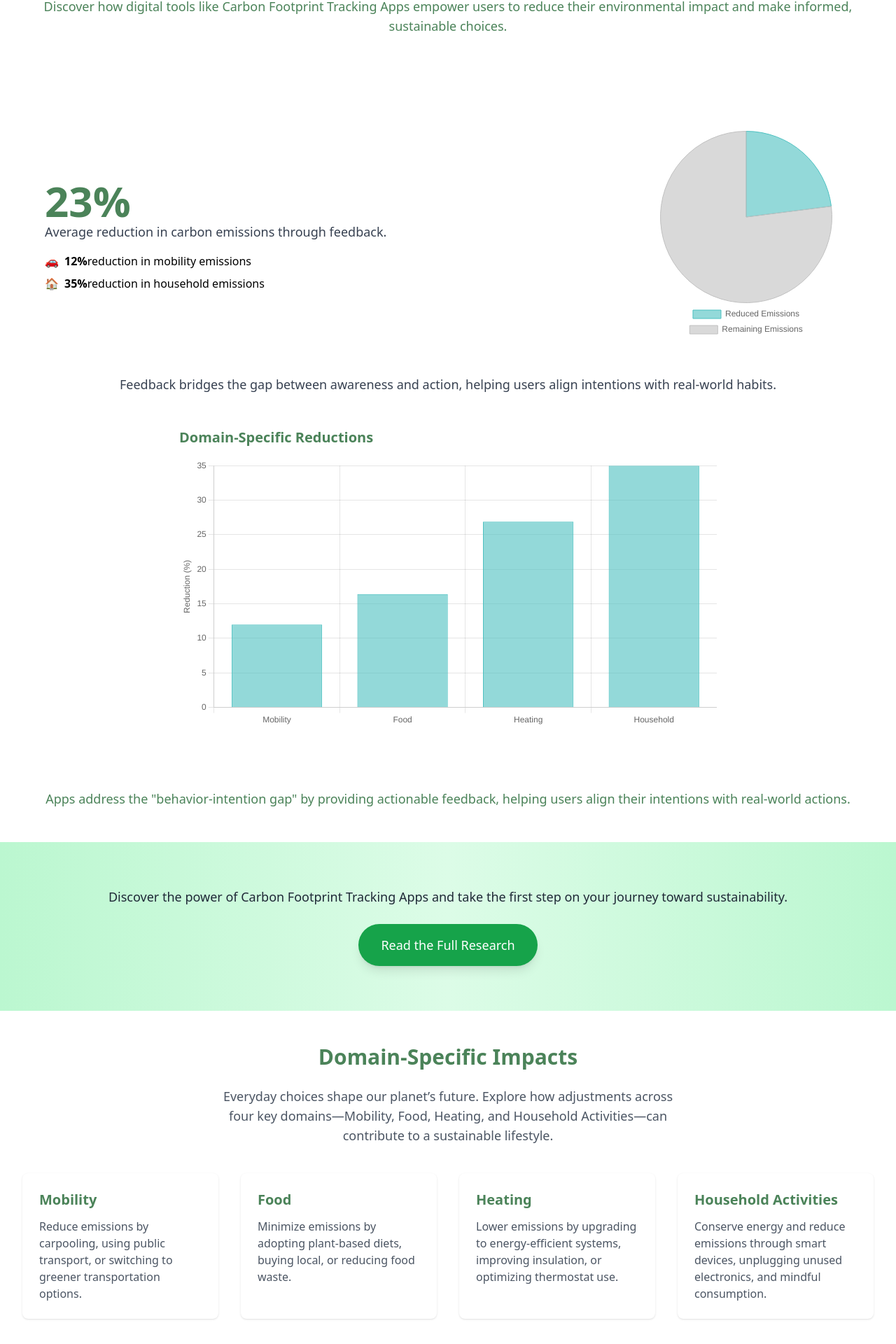
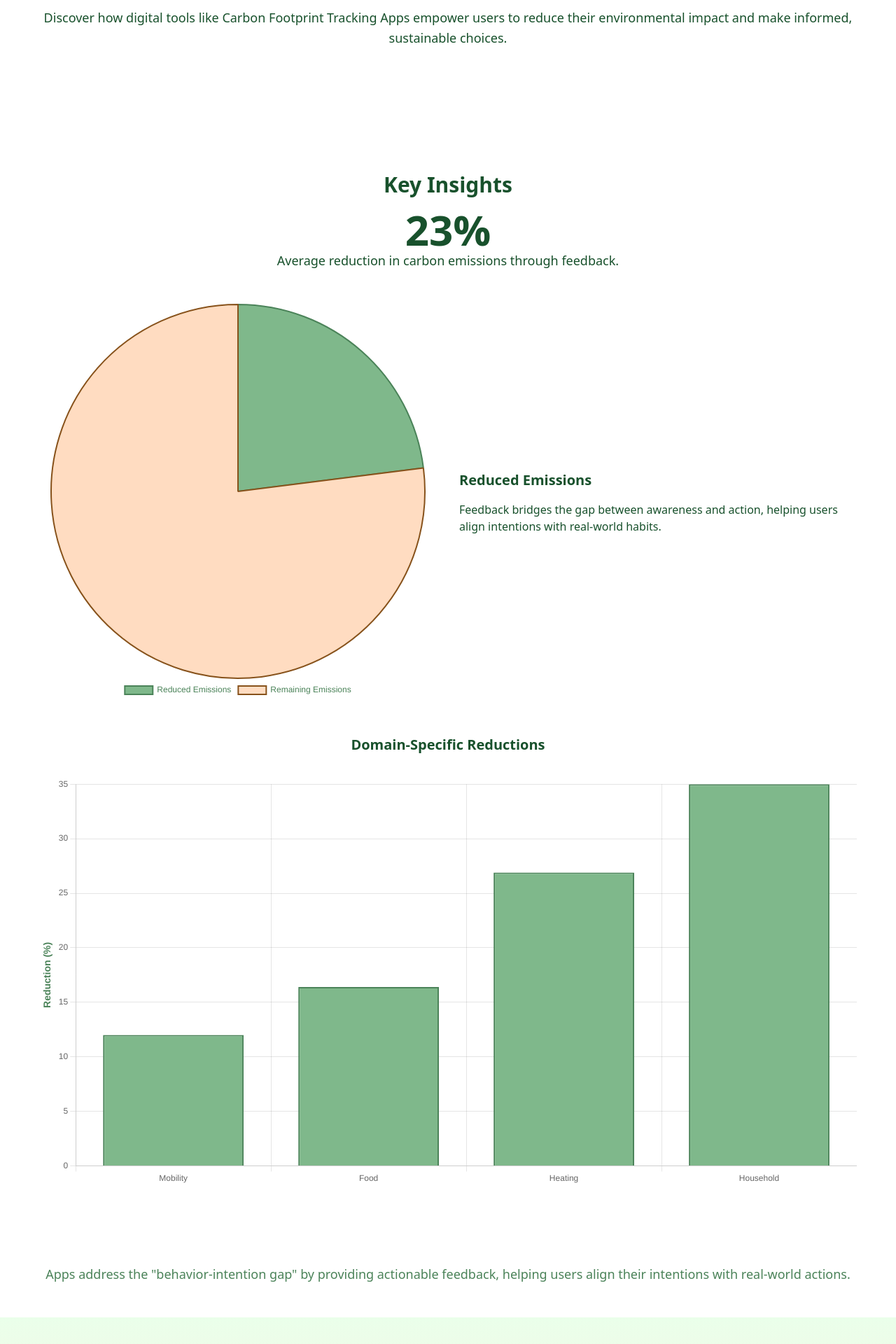
Before and after one commit to Act4Zero/LandingPage-GreenCompass, a Next.js app: page /research in a window 1280 px wide. Shown: the part 245-2165 px from the top of the page at 70% size. Built offline with nearby package versions, Linux system fonts and the light colour scheme.

Commit message:
[Theme] Update research page and its components colors

```diff
--- a/src/components/explainer/ChallengeSection.js
+++ b/src/components/explainer/ChallengeSection.js
@@ -12,7 +12,7 @@ function ChallengeSection() {
   };
 
   return (
-    <section className="py-12 px-6 sm:py-16 lg:py-20 lg:px-8 bg-gradient-to-b from-lightBg to-green-lightest text-green-darkest relative">
+    <section className="py-12 px-6 sm:py-16 lg:py-20 lg:px-8 bg-gradient-to-b text-green-darkest relative">
       <div className="relative max-w-4xl mx-auto text-center">
         {/* Subtitle */}
         <p className="text-green-dark leading-relaxed mb-8">
--- a/src/components/research/DomainImpact.js
+++ b/src/components/research/DomainImpact.js
@@ -7,44 +7,41 @@ function DomainImpact() {
   const getText = () => {
     return t("research.domain", { returnObjects: true }) || {};
   };
-  const domains = getText().domains || [];
+  const domains = getText().domains || {};
 
   return (
-    <div className="white">
-      <section className="py-12 px-4 sm:px-6 lg:px-8 white">
-        <div className="max-w-7xl mx-auto text-center">
-          <h2 className="text-3xl font-extrabold text-green-dark mb-6">{getText().title}</h2>
-          <p className="text-lg text-gray-600 max-w-2xl mx-auto">{getText().subtitle}</p>
-        </div>
+    <section className="py-16 px-6 bg-gradient-to-b from-lightBg to-green-lightest text-green-darkest">
+      <div className="max-w-7xl mx-auto text-center">
+        {/* Section Title */}
+        <h2 className="text-3xl sm:text-4xl font-extrabold mb-6">
+          {getText().title}
+        </h2>
+        {/* Section Subtitle */}
+        <p className="text-lg sm:text-xl text-green-dark max-w-2xl mx-auto mb-10">
+          {getText().subtitle}
+        </p>
+      </div>
 
-        <div className="grid grid-cols-1 sm:grid-cols-2 lg:grid-cols-4 gap-8 mt-10">
-          <div className="bg-white p-6 rounded-lg shadow hover:shadow-lg transition">
-            <h3 className="text-xl font-bold text-green-dark mb-3">
-              {domains.mobility.title}
+      {/* Domain Cards */}
+      <div className="grid grid-cols-1 sm:grid-cols-2 lg:grid-cols-4 gap-8">
+        {Object.keys(domains).map((key, index) => (
+          <div
+            key={index}
+            className="p-6 rounded-lg shadow-lg bg-white hover:bg-green-lightest hover:shadow-xl transform transition-transform duration-300"
+          >
+            {/* Title */}
+            <h3 className="text-xl font-bold text-green-darkest mb-3">
+              {domains[key].title}
             </h3>
-            <p className="text-gray-600">{domains.mobility.description}</p>
+            {/* Description */}
+            <p className="text-green-dark leading-relaxed">
+              {domains[key].description}
+            </p>
           </div>
-
-          <div className="bg-white p-6 rounded-lg shadow hover:shadow-lg transition">
-            <h3 className="text-xl font-bold text-green-dark mb-3">
-              {domains.food.title}
-            </h3>
-            <p className="text-gray-600">{domains.food.description}</p>
-          </div>
-
-          <div className="bg-white p-6 rounded-lg shadow hover:shadow-lg transition">
-            <h3 className="text-xl font-bold text-green-dark mb-3">{domains.heating.title}</h3>
-            <p className="text-gray-600">{domains.heating.description}</p>
-          </div>
-
-          <div className="bg-white p-6 rounded-lg shadow hover:shadow-lg transition">
-            <h3 className="text-xl font-bold text-green-dark mb-3">{domains.household.title}</h3>
-            <p className="text-gray-600">{domains.household.description}</p>
-          </div>
-        </div>
-      </section>
-    </div>
+        ))}
+      </div>
+    </section>
   );
-};
+}
 
 export default DomainImpact;
--- a/src/components/research/InteractiveCharts.js
+++ b/src/components/research/InteractiveCharts.js
@@ -34,11 +34,11 @@ const InteractiveCharts = () => {
     labels: [barText.label2, barText.label3, barText.label4, barText.label5],
     datasets: [
       {
-        label: getText().chart.bar.label1 + "(%)",
+        label: `${barText.label1} (%)`,
         data: [12, 16.4, 26.9, 35],
-        backgroundColor: "rgba(75, 192, 192, 0.6)",
-        borderColor: "rgba(75, 192, 192, 1)",
-        borderWidth: 1,
+        backgroundColor: "#7FB88B", // green.DEFAULT
+        borderColor: "#4B8359", // green.dark
+        borderWidth: 2,
       },
     ],
   };
@@ -48,7 +48,7 @@ const InteractiveCharts = () => {
     plugins: {
       tooltip: {
         callbacks: {
-          label: (context) => `${barText.label1} ${context.raw}%`,
+          label: (context) => `${barText.label1}: ${context.raw}%`,
         },
       },
       legend: {
@@ -61,6 +61,8 @@ const InteractiveCharts = () => {
         title: {
           display: true,
           text: `${barText.label1} (%)`,
+          font: { size: 14, weight: "bold" },
+          color: "#4B8359", // green.dark
         },
       },
     },
@@ -73,12 +75,9 @@ const InteractiveCharts = () => {
     datasets: [
       {
         data: [23, 77],
-        backgroundColor: [
-          "rgba(75, 192, 192, 0.6)",
-          "rgba(192, 192, 192, 0.6)",
-        ],
-        borderColor: ["rgba(75, 192, 192, 1)", "rgba(192, 192, 192, 1)"],
-        borderWidth: 1,
+        backgroundColor: ["#7FB88B", "#FFDCC1"], // green.DEFAULT, accentLight
+        borderColor: ["#4B8359", "#87521B"], // green.dark, brown.DEFAULT
+        borderWidth: 2,
       },
     ],
   };
@@ -93,47 +92,44 @@ const InteractiveCharts = () => {
       },
       legend: {
         position: "bottom",
+        labels: {
+          color: "#4B8359", // green.dark
+        },
       },
     },
   };
 
   const insightsText = getText().insights;
+
   return (
-    <div className="py-10 px-4 sm:px-6 lg:px-8 white">
-      <div className="max-w-7xl mx-auto">
+    <div className="py-16 px-6 bg-gradient-to-b text-green-darkest">
+      <div className="max-w-7xl mx-auto space-y-12">
         {/* Key Findings Section */}
-        <div className="flex flex-col lg:flex-row gap-8 items-center justify-between">
-          <div className="text-center lg:text-left">
-            <div className="text-6xl font-bold text-green-dark">23%</div>
-            <p className="text-lg text-gray-700">{insightsText.label1}</p>
-            <ul className="mt-4 space-y-2">
-              <li className="flex items-center">
-                <span className="mr-2">🚗</span> <strong>12%</strong>{" "}
-                {insightsText.label2}
-              </li>
-              <li className="flex items-center">
-                <span className="mr-2">🏠</span> <strong>35%</strong>{" "}
-                {insightsText.label3}
-              </li>
-            </ul>
+        <div className="text-center">
+          <h3 className="text-3xl font-bold mb-4">Key Insights</h3>
+          <div className="text-lg">
+            <div className="text-6xl font-extrabold text-green-darkest">
+              23%
+            </div>
+            <p>{insightsText.label1}</p>
           </div>
-          <div>
+        </div>
+
+        {/* Pie Chart Section */}
+        <div className="flex flex-col lg:flex-row items-center lg:space-x-8">
+          <div className="flex-1">
             <Pie data={pieData} options={pieOptions} />
           </div>
+          <div className="flex-1 text-center lg:text-left">
+            <h4 className="text-xl font-semibold mb-4">{pieText.label1}</h4>
+            <p>{insightsText.description1}</p>
+          </div>
         </div>
-        <div className="mt-12 text-center">
-          <p className="text-lg text-gray-700">{insightsText.description1}</p>
-        </div>
-        <div className="mt-12 flex justify-center">
-          <div className="w-full max-w-3xl">
-            {/* Bar Chart */}
-            <div>
-              <h4 className="text-xl font-semibold text-green-dark mb-4 text-center lg:text-left">
-                {barText.title}
-              </h4>
-              <Bar data={barData} options={barOptions} />
-            </div>
-          </div>
+
+        {/* Bar Chart Section */}
+        <div className="space-y-8">
+          <h4 className="text-xl font-semibold text-center">{barText.title}</h4>
+          <Bar data={barData} options={barOptions} />
         </div>
       </div>
     </div>
--- a/src/components/research/Introduction.js
+++ b/src/components/research/Introduction.js
@@ -9,18 +9,21 @@ const Introduction = () => {
   };
 
   return (
-      <div className="white">
-        <section className="py-12 px-4 sm:px-6 lg:px-8">
+    <section className="py-16 px-6 text-green-darkest">
       <div className="max-w-7xl mx-auto text-center">
-            <h1 className="text-4xl font-bold text-green-dark mb-6">{getText().title}</h1>
-            <blockquote className="text-lg text-green-dark italic border-l-4 border-green-dark pl-4 mb-6">
+        {/* Title */}
+        <h1 className="text-4xl font-bold mb-6">{getText().title}</h1>
+
+        {/* Quote */}
+        <blockquote className="text-lg italic border-l-4 border-green-dark pl-4 mb-6 transition-transform transform hover:scale-105">
           {getText().quote}
         </blockquote>
-            <p className="text-lg text-green-dark">{getText().subtitle}</p>
+
+        {/* Subtitle */}
+        <p className="text-lg leading-relaxed">{getText().subtitle}</p>
       </div>
     </section>
-      </div>
   );
-}
+};
 
 export default Introduction;
--- a/src/components/research/ResearchCta.js
+++ b/src/components/research/ResearchCta.js
@@ -3,15 +3,18 @@ import Link from "next/link";
 
 function ResearchCta(props) {
   return (
-    <section className="py-16 px-6 sm:px-8 lg:px-12 bg-gradient-to-r from-green-200 via-green-100 to-green-200">
-      <div className="max-w-5xl mx-auto text-center space-y-6">
-        <p className="text-lg text-gray-800 leading-relaxed">{props.subtitle}</p>
+    <section className="py-16 px-6 bg-gradient-to-b from-green-lightest to-lightBg text-green-darkest">
+      <div className="max-w-5xl mx-auto text-center space-y-8">
+        {/* Subtitle */}
+        <p className="text-lg sm:text-xl leading-relaxed">{props.subtitle}</p>
+
+        {/* Button */}
         <Link
           href="https://www.sciencedirect.com/science/article/pii/S0959652623041392"
           passHref
         >
           <a
-            className="inline-block px-8 py-4 bg-green-600 text-white font-medium text-lg rounded-full shadow-lg hover:bg-green-700 transition-all duration-300 transform hover:scale-105"
+            className="inline-block px-8 py-4 bg-green-dark text-white font-medium text-lg rounded-lg shadow-lg hover:bg-green-darker hover:scale-105 transform transition duration-300"
             target="_blank"
             rel="noopener noreferrer"
           >
@@ -21,6 +24,6 @@ function ResearchCta(props) {
       </div>
     </section>
   );
-};
+}
 
 export default ResearchCta;
--- a/src/pages/explainer.js
+++ b/src/pages/explainer.js
@@ -20,13 +20,11 @@ function ExplainerPage(props) {
       <Meta />
       <Navbar bgColor="white" />
       <SectionHeader
-        bgColor="bg-gradient-to-b from-lightBg to-green-lightest"
         title={getText().title}
         subtitle={getText().subtitle}
         className="mb-0"
         strapline=""
       />
-      <div className="h-2 bg-gradient-to-b from-green-lightest to-green-lighter"></div>
       <ChallengeSection />
       <SolutionShowcase />
       <EvidenceOfImpact />
```
Lines whose indentation alone changed are shown as unchanged.
